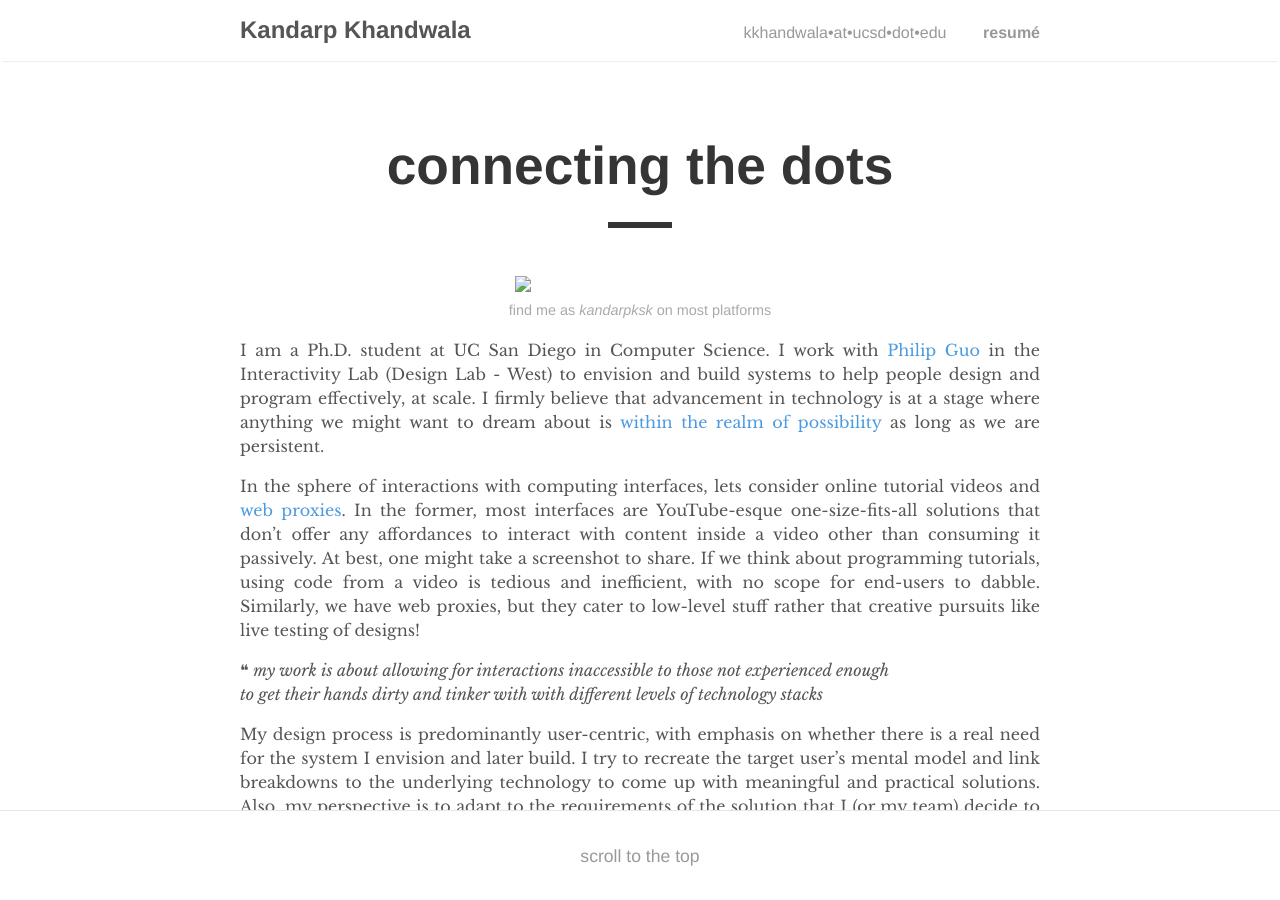
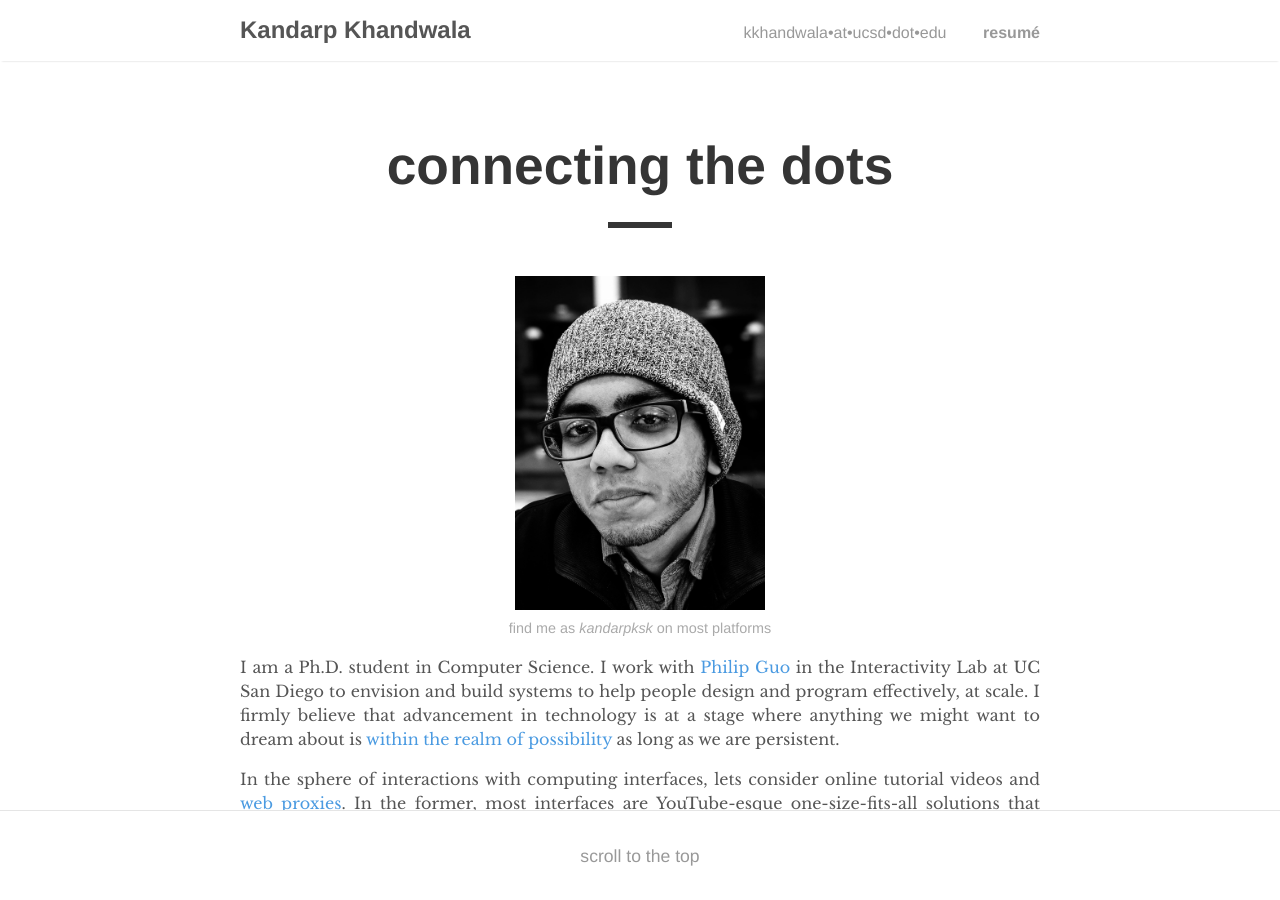
Before and after one commit to kandarpksk/kandarpksk.github.io, a Jekyll site: the page built from _posts/2018-01-30-premise.md, in a window 1280 px wide and 900 px high. Built offline with Jekyll 4.4.1, drawn with Linux system fonts in a browser that asks for light colours.

Commit message:
fixed image

```diff
--- a/_posts/2018-01-30-premise.md
+++ b/_posts/2018-01-30-premise.md
@@ -2,16 +2,16 @@
 layout: post
 title: "connecting the dots"
 permalink: /premise
-excerpt: I am a Ph.D. student at UC San Diego in Computer Science. I work with Philip Guo in the Interactivity Lab (Design Lab - West) to envision and build systems to help people design and program effectively, at scale. I firmly believe that advancement in technology is at a stage where anything we might want to dream about is within the realm of possibility as long as we are persistent.
+excerpt: I am a Ph.D. student in Computer Science. I work with Philip Guo in the Interactivity Lab at UC San Diego to envision and build systems to help people design and program effectively, at scale. I firmly believe that advancement in technology is at a stage where anything we might want to dream about is within the realm of possibility as long as we are persistent.
 ---
 
 <!-- TODO \| what, how and why I think as I do \| coursework -->
 
-<img src="files/headshot-kandarp.jpg" style="width: 30%; min-width: 250px;">
+<img src="/assets/headshot-kandarp.jpg" style="width: 30%; min-width: 250px;">
 *find me as <i>kandarpksk</i> on most platforms*
 
 <!-- note: sync with excerpt -->
-I am a  Ph.D. student at UC San Diego in Computer Science. I work with [Philip Guo](http://pgbovine.net) in the Interactivity Lab (Design Lab - West) to envision and build systems to help people design and program effectively, at scale. I firmly believe that advancement in technology is at a stage where anything we might want to dream about is [within the realm of possibility](https://www.microsoft.com/buxtoncollection "please see the quote") as long as we are persistent.
+I am a  Ph.D. student in Computer Science. I work with [Philip Guo](http://pgbovine.net) in the Interactivity Lab at UC San Diego to envision and build systems to help people design and program effectively, at scale. I firmly believe that advancement in technology is at a stage where anything we might want to dream about is [within the realm of possibility](https://www.microsoft.com/buxtoncollection "please see the quote") as long as we are persistent.
 
 In the sphere of interactions with computing interfaces, lets consider online tutorial videos and [web proxies](https://en.wikipedia.org/wiki/Proxy_server).
 In the former, most interfaces are YouTube-esque one-size-fits-all solutions that don't offer any affordances to interact with content inside a video other than consuming it passively. At best, one might take a screenshot to share. If we think about programming tutorials, using code from a video is tedious and inefficient, with no scope for end-users to dabble.
```
